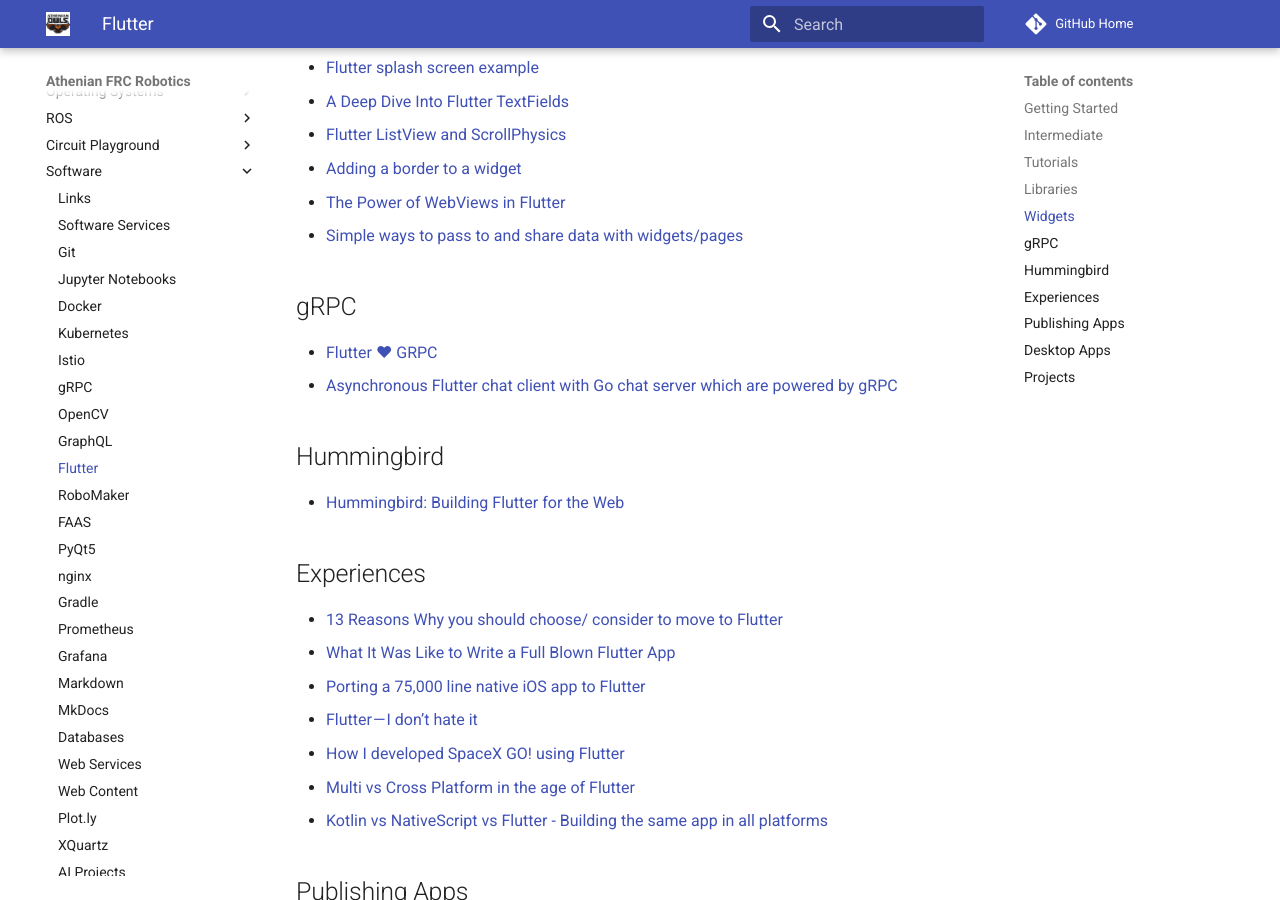
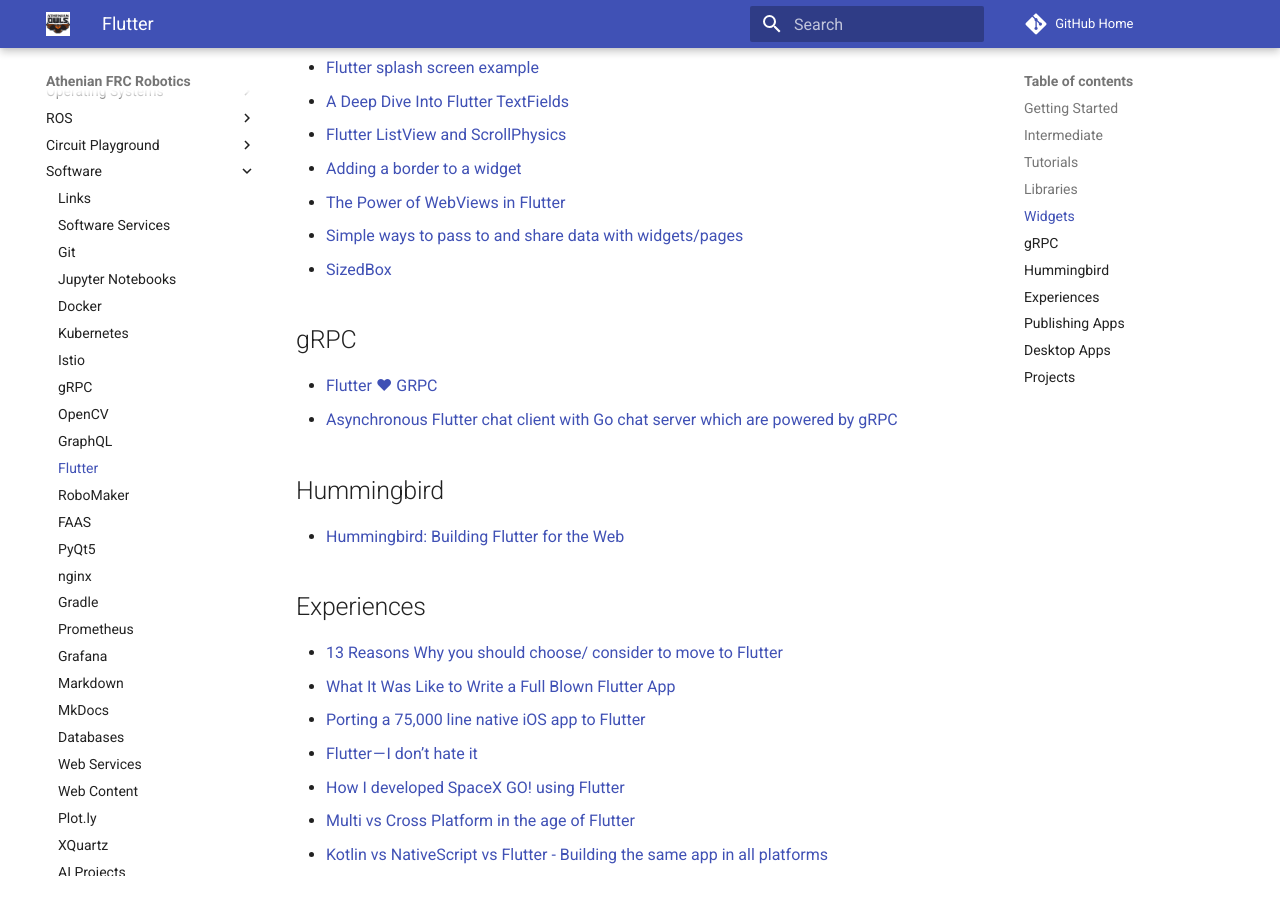
Before and after one commit to athenian-robotics/athenian-robotics-mkdocs, an MkDocs documentation site: the page built from docs/flutter.md, in a window 1280 px wide and 900 px high, scrolled down 1480 px. Built offline with MkDocs 1.6.1 and Material for MkDocs 9.7.7, drawn with Linux system fonts in a browser that asks for light colours; comment, search, counter and statistics services are not loaded.

Commit message:
Update docs

```diff
--- a/docs/flutter.md
+++ b/docs/flutter.md
@@ -44,6 +44,7 @@
 * [Adding a border to a widget](https://medium.com/@studymongolian/adding-a-border-to-a-widget-in-flutter-d387bc5d7cff)
 * [The Power of WebViews in Flutter](https://medium.com/flutter-io/the-power-of-webviews-in-flutter-a56234b57df2)
 * [Simple ways to pass to and share data with widgets/pages](https://medium.com/flutter-community/simple-ways-to-pass-to-and-share-data-with-widgets-pages-f8988534bd5b)
+* [SizedBox](https://www.youtube.com/watch?v=EHPu_DzRfqA)
 
 ## gRPC
 * [Flutter ❤ GRPC](https://medium.com/flutter-community/flutter-grpc-810f87612c6d)
```
